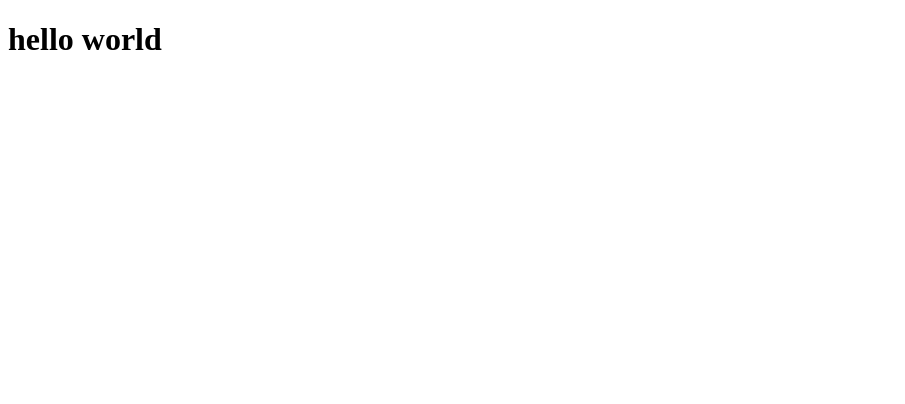
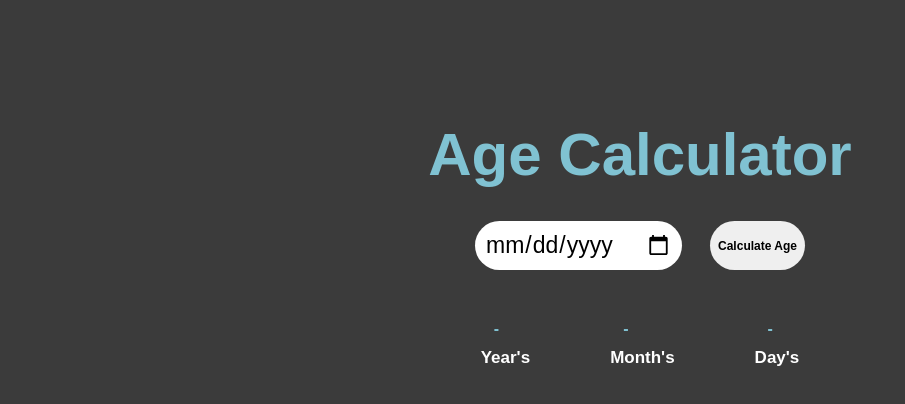
Before and after one commit to Hunain-baig/Mini-Project-05-Age-Calculator, a plain HTML site: page index.html in a window 1280 px wide. Shown: the whole page, without its empty margins (0-905 px from the left). Drawn offline with Linux system fonts and the light colour scheme.

Commit message:
btn-hover

```diff
--- a/app.js
+++ b/app.js
@@ -0,0 +1,27 @@
+function calculateAge() {
+  let birthdate = new Date(document.getElementById("date").value);
+
+  let ageInMs = Date.now() - birthdate.getTime();
+  let ageDate = new Date(ageInMs);
+  let age = Math.abs(ageDate.getUTCFullYear() - 1970);
+  let month = ageDate.getUTCMonth();
+  let day = ageDate.getUTCDate() - 1;
+
+  let ageString = age;
+  let monthString = month;
+  let dayString = day;
+
+  if (age < 10) {
+    ageString = "0" + ageString;
+  }
+  if (month < 10) {
+    monthString = "0" + monthString;
+  }
+  if (day < 10) {
+    dayString = "0" + dayString;
+  }
+
+  document.getElementById("year").innerHTML = ageString;
+  document.getElementById("month").innerHTML = monthString;
+  document.getElementById("day").innerHTML = dayString;
+}
--- a/index.html
+++ b/index.html
@@ -1,20 +1,33 @@
 <!DOCTYPE html>
 <html lang="en">
-<head>
-    <meta charset="UTF-8">
-    <meta name="viewport" content="width=device-width, initial-scale=1.0">
+  <head>
+    <meta charset="UTF-8" />
+    <meta name="viewport" content="width=device-width, initial-scale=1.0" />
     <title>Age Calculator</title>
-    <link rel="stylesheet" href="./style.css">
-</head>
-<body>
+    <link rel="stylesheet" href="./style.css" />
+  </head>
+  <body>
+    <h1 class="h1">Age Calculator</h1>
+    <div class="main">
+      <input type="date" id="date" />
+      <button id="btn" onclick="calculateAge()">Calculate Age</button>
+    </div>
 
-    <h1>hello world</h1>
+    <div class="main2">
+      <div class="p">
+        <p id="year">-</p>
+        <h5>Year's</h5>
+      </div>
 
-
-
-
-
-
+      <div class="p">
+        <p id="month">-</p>
+        <h5>Month's</h5>
+      </div>
+      <div class="p">
+        <p id="day">-</p>
+        <h5>Day's</h5>
+      </div>
+    </div>
     <script src="./app.js"></script>
-</body>
+  </body>
 </html>
--- a/style.css
+++ b/style.css
@@ -0,0 +1,70 @@
+* {
+  margin: 0;
+  padding: 0;
+  box-sizing: border-box;
+  cursor: pointer;
+  font-family: "Poppins", sans-serif;
+}
+
+.main {
+  display: flex;
+  justify-content: center;
+  margin-top: 20px;
+  gap: 28px;
+}
+
+body {
+  background-color: rgb(59, 59, 59);
+  color: white;
+}
+
+.h1 {
+  text-align: center;
+  margin-top: 120px;
+  font-size: 60px;
+  color: rgb(128, 194, 210);
+}
+
+#date {
+  font-size: 23px;
+  border-radius: 25px;
+  padding: 10px;
+  border: none;
+  margin-top: 12px;
+}
+
+#btn {
+  border-radius: 25px;
+  padding: 8px;
+  border: none;
+  font-size: 12px;
+  margin-top: 12px;
+  font-weight: bold;
+}
+
+#btn:hover {
+  background-color: rgb(128, 194, 210);
+}
+
+#date:hover {
+  background-color: rgb(128, 194, 210);
+}
+
+.main2 {
+  display: flex;
+  justify-content: center;
+  gap: 80px;
+  margin-top: 25px;
+  padding: 25px;
+}
+
+h5 {
+  margin-top: 10px;
+  font-size: 17px;
+}
+
+p {
+  font-weight: bold;
+  color: rgb(128, 194, 210);
+  margin-left: 13px;
+}
```
